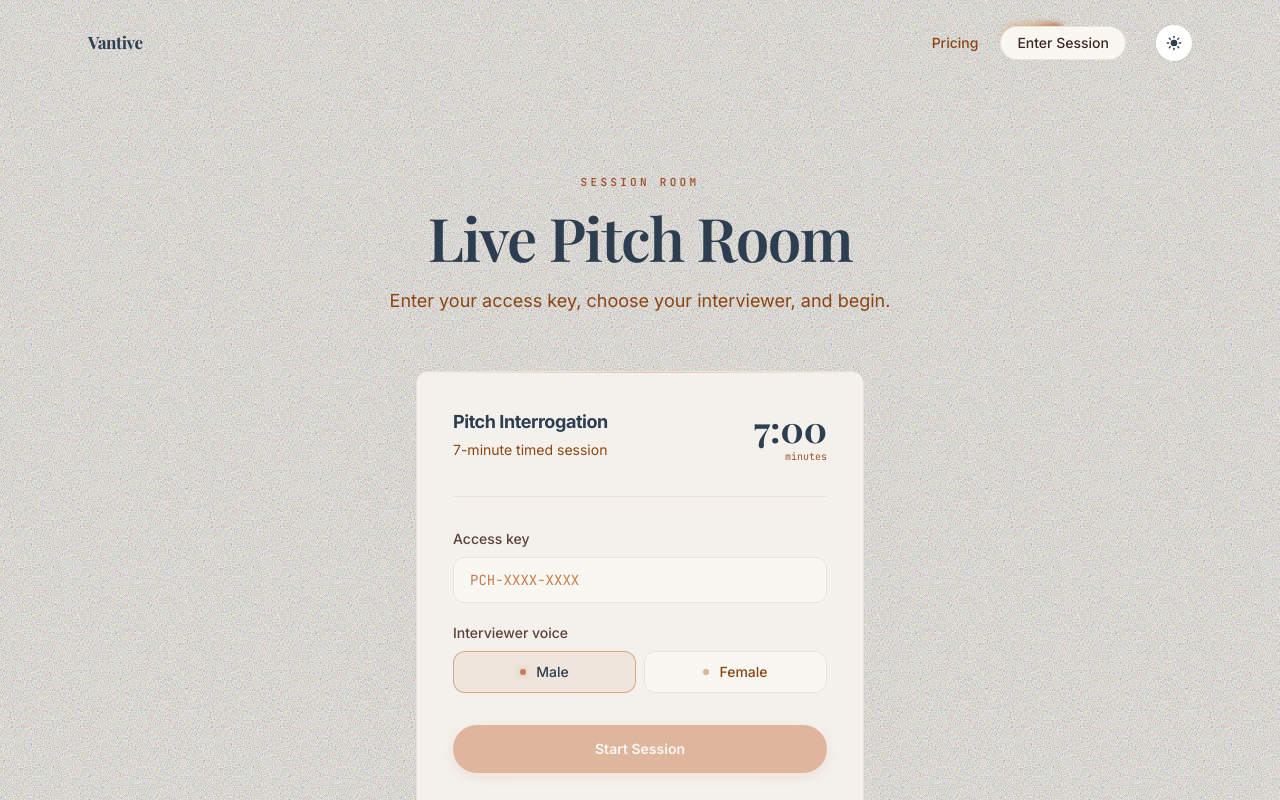
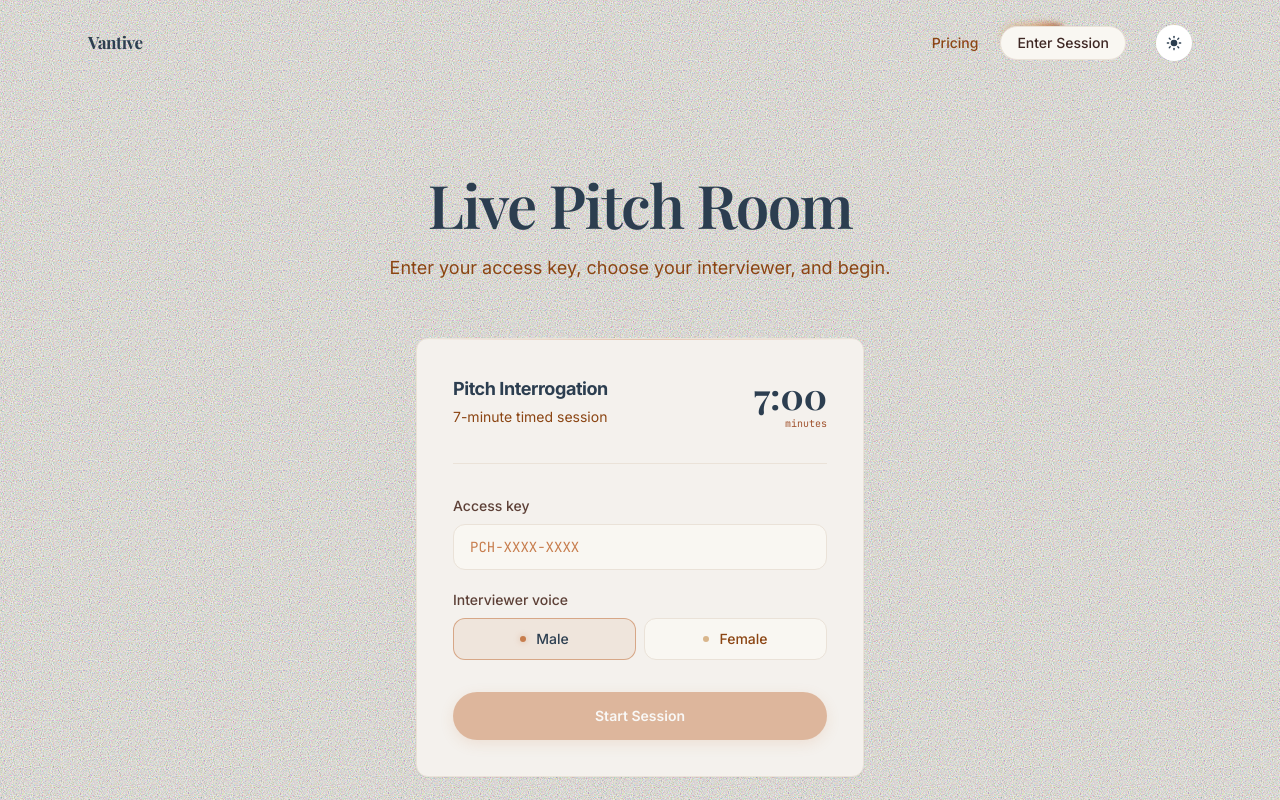
Before and after one commit to cutmob/VC-INTERVIEW-COACH, a Next.js app: page /session in a window 1280 px wide. Shown: the top 800 px of the page. Built offline with nearby package versions, Linux system fonts and the light colour scheme.

Commit message:
style: remove eyebrow labels from session and pricing pages

```diff
--- a/app/pricing/page.tsx
+++ b/app/pricing/page.tsx
@@ -21,9 +21,6 @@ export default function PricingPage() {
 
         <main className="relative z-10 mx-auto flex w-full max-w-4xl flex-1 flex-col justify-center py-10 sm:py-16">
           <div className="mb-10 sm:mb-14 text-center">
-            <p className="mb-4 font-mono text-[11px] font-semibold uppercase tracking-[0.3em] text-wood-500 dark:text-wood-300">
-              Pricing
-            </p>
             <h1 className="heading-display text-3xl text-wood-900 sm:text-5xl lg:text-6xl dark:text-wood-900">
               Your next investor meeting<br className="hidden sm:block" /> is worth more than $12.
             </h1>
--- a/app/session/page.tsx
+++ b/app/session/page.tsx
@@ -174,9 +174,6 @@ function SessionInner() {
 
         {/* Section header */}
         <div className="mb-10 sm:mb-14 text-center">
-          <p className="mb-4 font-mono text-[11px] font-semibold uppercase tracking-[0.3em] text-wood-500 dark:text-wood-300">
-            Session Room
-          </p>
           <h1 className="heading-display text-3xl text-wood-900 sm:text-5xl lg:text-6xl dark:text-wood-900">
             Live Pitch Room
           </h1>
```
